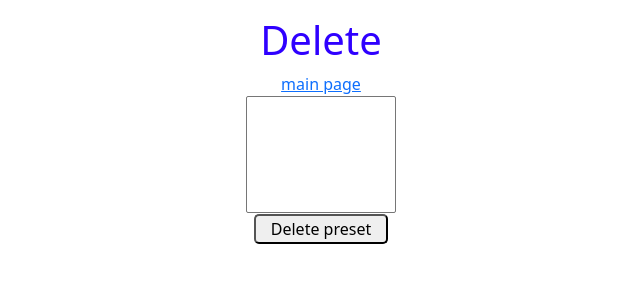
After one commit to ciastkocizjem/nextflow_gui, a Django app: page /main/configDelete in a window 1280 px wide. The commit adds this page. Shown: the top 300 px of the page, without its empty margins (319-959 px from the left). Run offline with Django 4.2, Linux system fonts and the light colour scheme; the visitor is signed in with stand-in values (Sample User, id 1); data that the repository does not hold is empty; parts of the project's set-up code (start-up, migrations or seed data) failed here and were passed over; some libraries are stand-ins or nearby versions.

Commit message:
Added deleting pipelines and templates

```diff
--- /dev/null
+++ b/project/NextflowRedemption/templates/Config/delete.html
@@ -0,0 +1,35 @@
+{% load static %}
+<!DOCTYPE html>
+<html>
+    <head>
+        <script src="https://code.jquery.com/jquery-1.11.3.min.js"></script>
+        <script>
+            function deletePreset(){
+                var s = document.getElementById("presetSelectDelete");
+                var url = "{% url 'configDelete' %}";
+                document.location.href = url +"/"+ s.value;
+                console.log(url +"/"+ s.value)
+            }
+            </script>
+        <link rel="stylesheet" type="text/css" href="{% static 'NextflowRedemption/style.css' %}">
+        <link href="https://cdn.jsdelivr.net/npm/bootstrap@5.1.3/dist/css/bootstrap.min.css" rel="stylesheet" integrity="sha384-1BmE4kWBq78iYhFldvKuhfTAU6auU8tT94WrHftjDbrCEXSU1oBoqyl2QvZ6jIW3" crossorigin="anonymous">
+        <style>
+			select{
+    			width: 150px;
+			}
+		</style>
+    </head>
+    <h1>Delete</h1>
+    <body class="m-3">
+        <a href="{% url 'index' %}">main page</a>
+
+        <div id="presetsDiv">
+            <select size="5" id="presetSelectDelete">
+                {% for preset in presets %}
+                <option value={{ preset.id }}>{{preset.name}}</option>
+                {% endfor %}
+            </select>
+        </div>
+        <button onclick="deletePreset()">Delete preset</button>
+    </body>
+</html>
--- a/project/NextflowRedemption/templates/Config/index.html
+++ b/project/NextflowRedemption/templates/Config/index.html
@@ -5,6 +5,7 @@
         <link rel="stylesheet" type="text/css" href="{% static 'NextflowRedemption/style.css' %}">
         <link href="https://cdn.jsdelivr.net/npm/bootstrap@5.1.3/dist/css/bootstrap.min.css" rel="stylesheet" integrity="sha384-1BmE4kWBq78iYhFldvKuhfTAU6auU8tT94WrHftjDbrCEXSU1oBoqyl2QvZ6jIW3" crossorigin="anonymous">
     </head>
+
     <body class="m-3">
 		<a href="{% url 'logout' %}">Log out</a>
         <form method="post"> {% csrf_token %}
--- a/project/NextflowRedemption/urls.py
+++ b/project/NextflowRedemption/urls.py
@@ -5,6 +5,9 @@ from . import views
 urlpatterns = [
     path('', views.index, name='index'),
     path('config', views.config, name='config'),
+    path('configDelete', views.configDelete, name='configDelete'),
+    path('configDelete/<int:id>', views.configActualDelete, name='configActualDelete'),
+    path('pipelineDelete', views.pipelineDelete, name='pipelineDelete'),
     path('config/<int:id>', views.configEdit, name='configEdit'),
     path('configSave', views.saveConfig, name='saveConfig'),
     path('runPipe', views.PipeTest, name='PipeTest'),
--- a/project/NextflowRedemption/views.py
+++ b/project/NextflowRedemption/views.py
@@ -106,6 +106,28 @@ def configEdit(request, id=None):
     context = { 'preset': Template.objects.get(id = id), 'presets': presets, 'parameters': parameters}
     return render(request, 'Config/edit.html', context)
 
+@login_required(login_url='/main/login')
+def configDelete(request):
+    presets = Template.objects.all()
+    context = {'presets' : presets}
+    return render(request, 'Config/delete.html', context)
+
+@login_required(login_url='/main/login')
+def configActualDelete(request, id=None):
+    presets = Template.objects.all().values()
+    Template.objects.get(id = id).delete()
+    context = {'presets' : presets}
+    return render(request, 'Config/delete.html', context)
+
+def pipelineDelete(request):
+    id = int(request.GET["id"])
+    Pipeline.objects.get(id = id).delete()
+    presets = Template.objects.all().values()
+    pipes = Pipeline.objects.all().values()
+    context = { 'presets': presets, 'pipes': pipes }
+    return render(request, 'NextflowRedemption/index.html', context)
+
+
 def TableData(request):
     data = request.POST
     print(data.get('table'))
```
Also changed, not shown: project/NextflowRedemption/templates/NextflowRedemption/index.html (+15 -0 lines).
